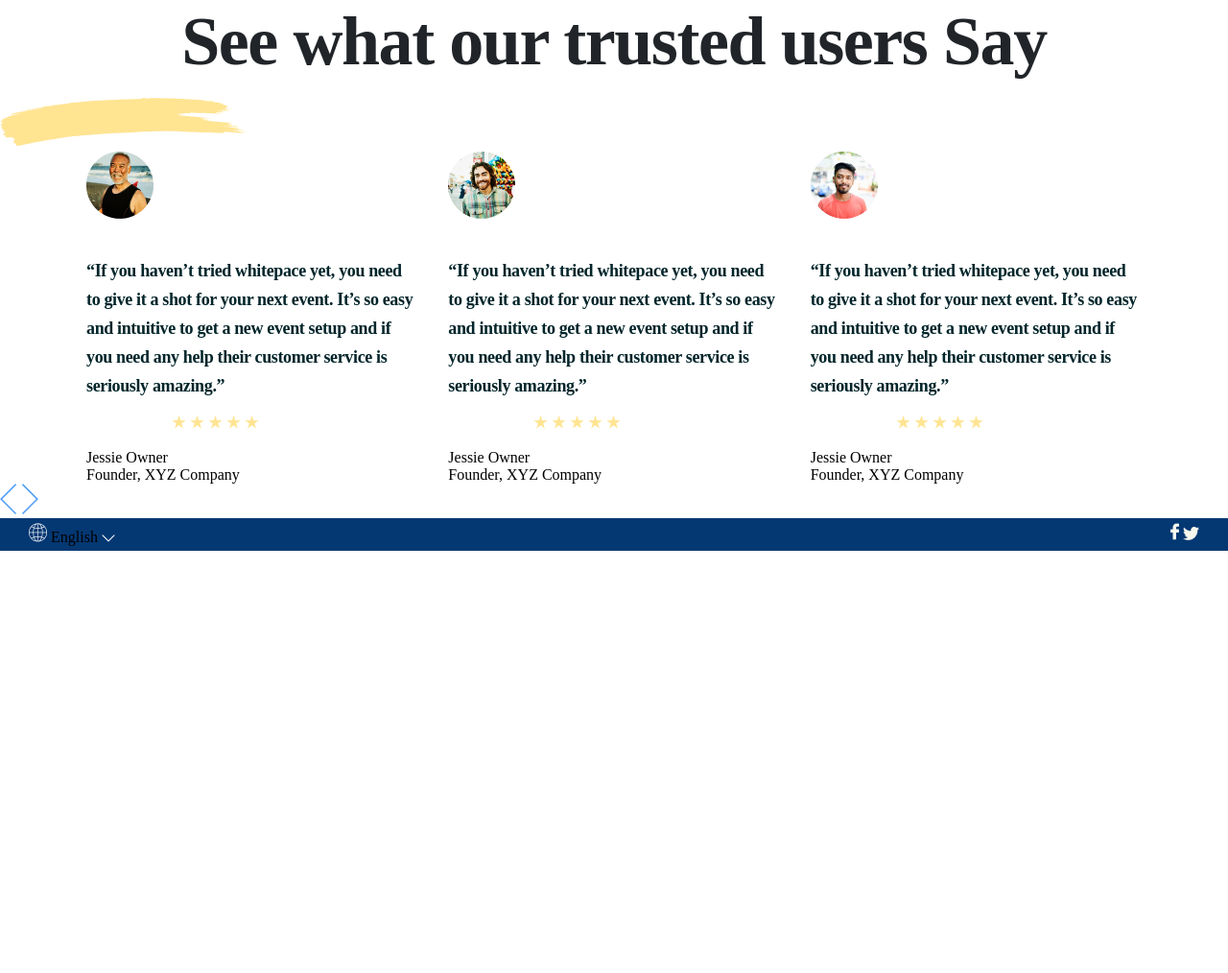
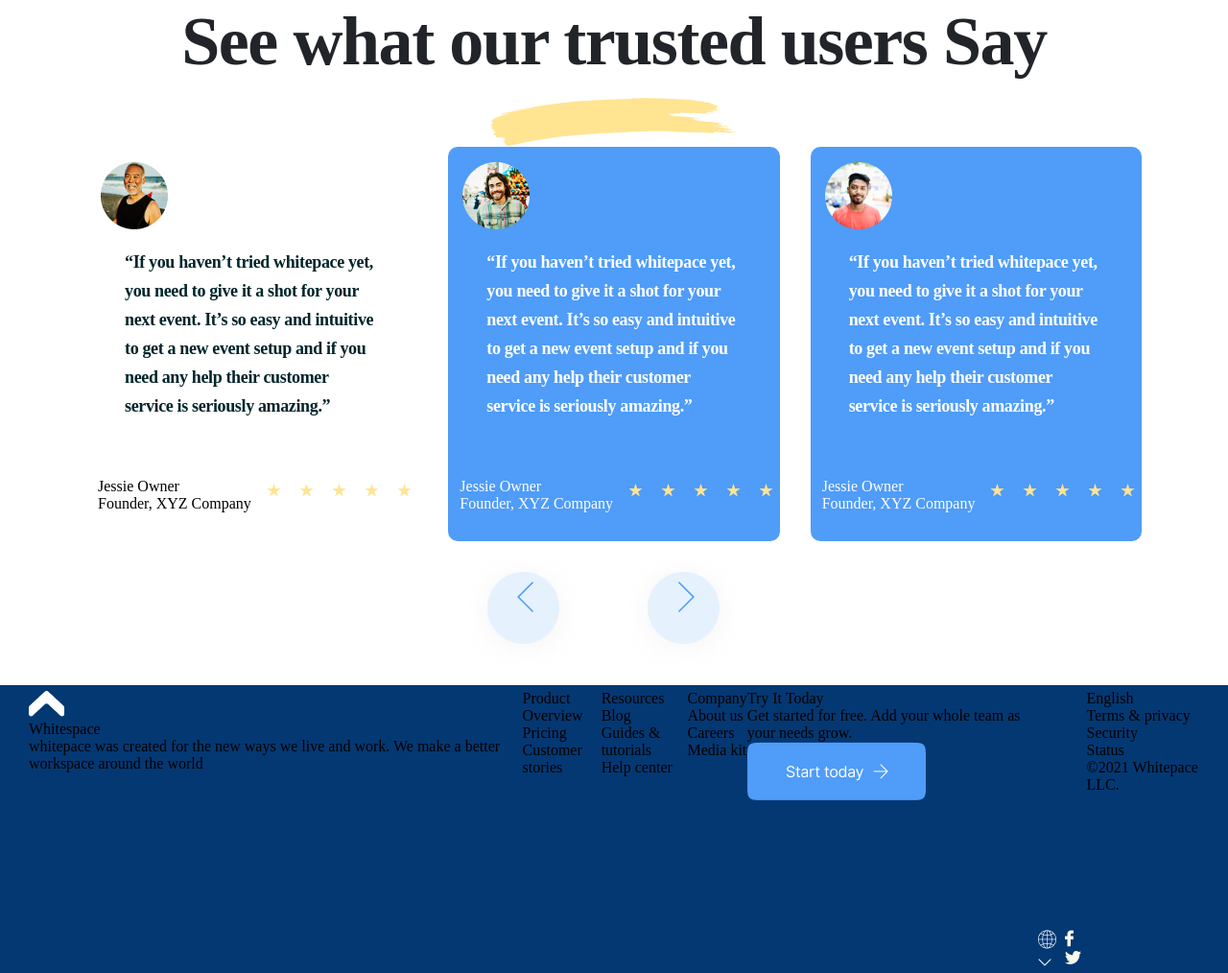
Before and after one commit to Tchikadze-Nini/Sas-landing-page, a plain HTML site: page assets/index.html in a window 1280 px wide. Shown: the whole page at 96% size. Before the commit the page ends 800 px from the top, so only its background shows below. Drawn offline with Linux system fonts and the light colour scheme.

Commit message:
Two version

```diff
--- a/assets/index.html
+++ b/assets/index.html
@@ -14,67 +14,132 @@
       <section class="recent-posts">
         <article class="recent_posts_card">
           <img src="./img/1 avatar.png" alt="avatar" />
-          <h3>“If you haven’t tried whitepace yet, you need to give it a shot for your next event.
-             It’s so easy and intuitive to get a new event setup and if you need any help their
-              customer service is seriously amazing.”
-
+          <h3>
+            “If you haven’t tried whitepace yet, you need to give it a shot for
+            your next event. It’s so easy and intuitive to get a new event setup
+            and if you need any help their customer service is seriously
+            amazing.”
           </h3>
-            <p>Jessie Owner
-                <img src="./img/Star 2.png" alt="Star">
-                <img src="./img/Star 2.png" alt="Star">
-                <img src="./img/Star 2.png" alt="Star">
-                <img src="./img/Star 2.png" alt="Star">
-                <img src="./img/Star 2.png" alt="Star">
-            </p>
+          <div class="bottom">
+            <div class="jessie">
+              <p>Jessie Owner</p>
               <p>Founder, XYZ Company</p>
+            </div>
+            <div class="star">
+              <img src="./img/Star 2.png" alt="Star" />
+              <img src="./img/Star 2.png" alt="Star" />
+              <img src="./img/Star 2.png" alt="Star" />
+              <img src="./img/Star 2.png" alt="Star" />
+              <img src="./img/Star 2.png" alt="Star" />
+            </div>
+          </div>
         </article>
-        <article class="recent_posts_card">
+        <article class="recent_posts_card" id="article">
           <img src="./img/2 avatar.png" alt="avatar" />
-            <h3>“If you haven’t tried whitepace yet,
-                you need to give it a shot for your next event. It’s so easy and
-                intuitive to get a new event setup and if you need any help their
-                customer service is seriously amazing.”
+          <h3>
+            “If you haven’t tried whitepace yet, you need to give it a shot for
+            your next event. It’s so easy and intuitive to get a new event setup
+            and if you need any help their customer service is seriously
+            amazing.”
           </h3>
-              <p>Jessie Owner
-                  <img src="./img/Star 2.png" alt="Star">
-                  <img src="./img/Star 2.png" alt="Star">
-                  <img src="./img/Star 2.png" alt="Star">
-                  <img src="./img/Star 2.png" alt="Star">
-                  <img src="./img/Star 2.png" alt="Star">
-              </p>
+          <div class="bottom">
+            <div class="jessie">
+              <p>Jessie Owner</p>
               <p>Founder, XYZ Company</p>
+            </div>
+            <div class="star">
+              <img src="./img/Star 2.png" alt="Star" />
+              <img src="./img/Star 2.png" alt="Star" />
+              <img src="./img/Star 2.png" alt="Star" />
+              <img src="./img/Star 2.png" alt="Star" />
+              <img src="./img/Star 2.png" alt="Star" />
+            </div>
+          </div>
         </article>
-              <article class="recent_posts_card">
-              <img src="./img/3 avatar.png" alt="avatar">
-              <h3>“If you haven’t tried whitepace yet,
-                  you need to give it a shot for your next event. It’s so easy and
-                  intuitive to get a new event setup and if you need any help their
-                  customer service is seriously amazing.”
+        <article class="recent_posts_card" id="article">
+          <img src="./img/3 avatar.png" alt="avatar" />
+          <h3>
+            “If you haven’t tried whitepace yet, you need to give it a shot for
+            your next event. It’s so easy and intuitive to get a new event setup
+            and if you need any help their customer service is seriously
+            amazing.”
           </h3>
-                <p>Jessie Owner
-                    <img src="./img/Star 2.png" alt="Star">
-                    <img src="./img/Star 2.png" alt="Star">
-                    <img src="./img/Star 2.png" alt="Star">
-                    <img src="./img/Star 2.png" alt="Star">
-                    <img src="./img/Star 2.png" alt="Star">
-                </p>
+          <div class="bottom">
+            <div class="jessie">
+              <p>Jessie Owner</p>
               <p>Founder, XYZ Company</p>
+            </div>
+            <div class="star">
+              <img src="./img/Star 2.png" alt="Star" />
+              <img src="./img/Star 2.png" alt="Star" />
+              <img src="./img/Star 2.png" alt="Star" />
+              <img src="./img/Star 2.png" alt="Star" />
+              <img src="./img/Star 2.png" alt="Star" />
+            </div>
+          </div>
         </article>
       </section>
-      <img src="./img/4.4.png" alt="photo">
-      <img src="./img/4.4.4.png" alt="photo">
+      <div class="circles">
+        <span class="circle_left">
+          <img src="./img/Ellipse 5.png" alt="Ellipse" class="circle" />
+          <img src="./img/4.4.png" alt="photo" class="arrow" />
+        </span>
+        <span class="circle_right">
+          <img src="./img/Ellipse 5.png" alt="Ellipse" />
+          <img src="./img/4.4.4.png" alt="photo" class="arrow" />
+        </span>
+      </div>
     </main>
     <footer class="footer">
+ <div>
+        <div>
+          <div><img src="./img/logo.png" alt="logo" /></div>
+          <div>Whitespace</div>
+          <div> whitepace was created for the new ways we live and work. We make a
+            better workspace around the world </div>
+        </div>
+      </div>
+      <div>
+    <div>Product</div>
+    <div>Overview</div>
+    <div>Pricing</div>
+    <div>Customer stories</div>
+</div>
+<div>
+    <div>Resources</div>
+    <div>Blog</div>
+    <div>Guides & tutorials</div>
+    <div>Help center</div>
+</div>
+<div>
+<div>Company</div>
+<div>About us</div>
+<div>Careers</div>
+<div>Media kit</div>
+</div>
+<div>
+<div>Try It Today</div>
+<div>Get started for free.
+    Add your whole team as your needs grow.</div>
+<img src="./img/start today.png" alt="start today">
+</div>
+   </div>
    <span class="span_1">
-           <img src="./img/photo.png" alt="photo">
-            English
-            <img src="./img/photo.1.png" alt="photo">
+    <img src="./img/photo.png" alt="photo" />
+    <img src="./img/photo.1.png" alt="photo" />
   </span>
-        <div>
+  <div class="social_media">
     <a href="#"></a>
-            <img src="./img/facebook.png" alt="facebook icon">
+    <img src="./img/facebook.png" alt="facebook icon" />
     <a href="#"></a>
-            <img src="./img/twitter.png" alt="twitter icon">
+    <img src="./img/twitter.png" alt="twitter icon" />
+  </div>
+  <div class="footer_">
+  <div>English</div>
+  <div>Terms & privacy</div>
+  <div>Security</div>
+  <div>Status</div>
+  <div>©2021 Whitepace LLC.</div>
 </div>
     </footer>
   </body>
--- a/assets/styles.css
+++ b/assets/styles.css
@@ -1,10 +1,10 @@
-*{
+* {
   box-sizing: border-box;
   margin: 0%;
   padding: 0%;
 }
 
-.header{
+.header {
   position: center;
   font-weight: 700;
   font-size: 72px;
@@ -15,33 +15,78 @@ padding: 0%;
   margin-bottom: 15px;
 }
 
-.picture{
-
+.picture {
+  display: block;
+  margin-left: auto;
+  margin-right: auto;
 }
 
-.recent-posts{
+.recent-posts {
   padding: 0 90px;
   display: flex;
   gap: 32px;
   justify-content: center;
 }
 
-.recent_posts_card img{
-    margin-bottom: 35px;
-    object-fit: cover ;
+#article {
+  background-color: rgba(79, 156, 249, 1);
+  border-radius: 10px;
+  color: rgba(255, 255, 255, 1);
 }
 
-.recent-posts h3{
+.recent_posts_card img {
+  position: relative;
+  margin: 15px 0 0 15px;
+  object-fit: cover;
+}
+
+.recent-posts h3 {
   font-size: 18px;
   line-height: 30px;
   letter-spacing: -0.02em;
-    color: #01252A;
-    margin-bottom: 15px;
+  color: #01252a;
+  margin: 15px 40px 50px;
 }
 
-.footer{
+.footer {
   background: rgba(4, 56, 115, 1);
   padding: 5px 30px;
   display: flex;
   justify-content: space-between;
 }
+
+.bottom {
+  display: grid;
+  grid-template-columns: 1fr 1fr;
+}
+
+#article h3 {
+  color: rgba(255, 255, 255, 1);
+}
+
+.jessie {
+  margin: 10px 0 30px 12px;
+}
+
+.circles{
+    display: flex;
+    align-items: center;
+    justify-content: center;
+}
+.arrow{
+    position:relative;
+    right: 6.5vw;
+    bottom: 9vh;
+}
+
+.span_1{
+    margin: 250px 0 0 0;
+}
+
+.social_media{
+    margin: 250px 0 0 0;
+}
+
+footer_{
+    margin: 250px 0 0 0;
+}
```
Also changed, not shown: assets/img/Ellipse 5.png (added). Lines whose indentation alone changed are shown as unchanged.
